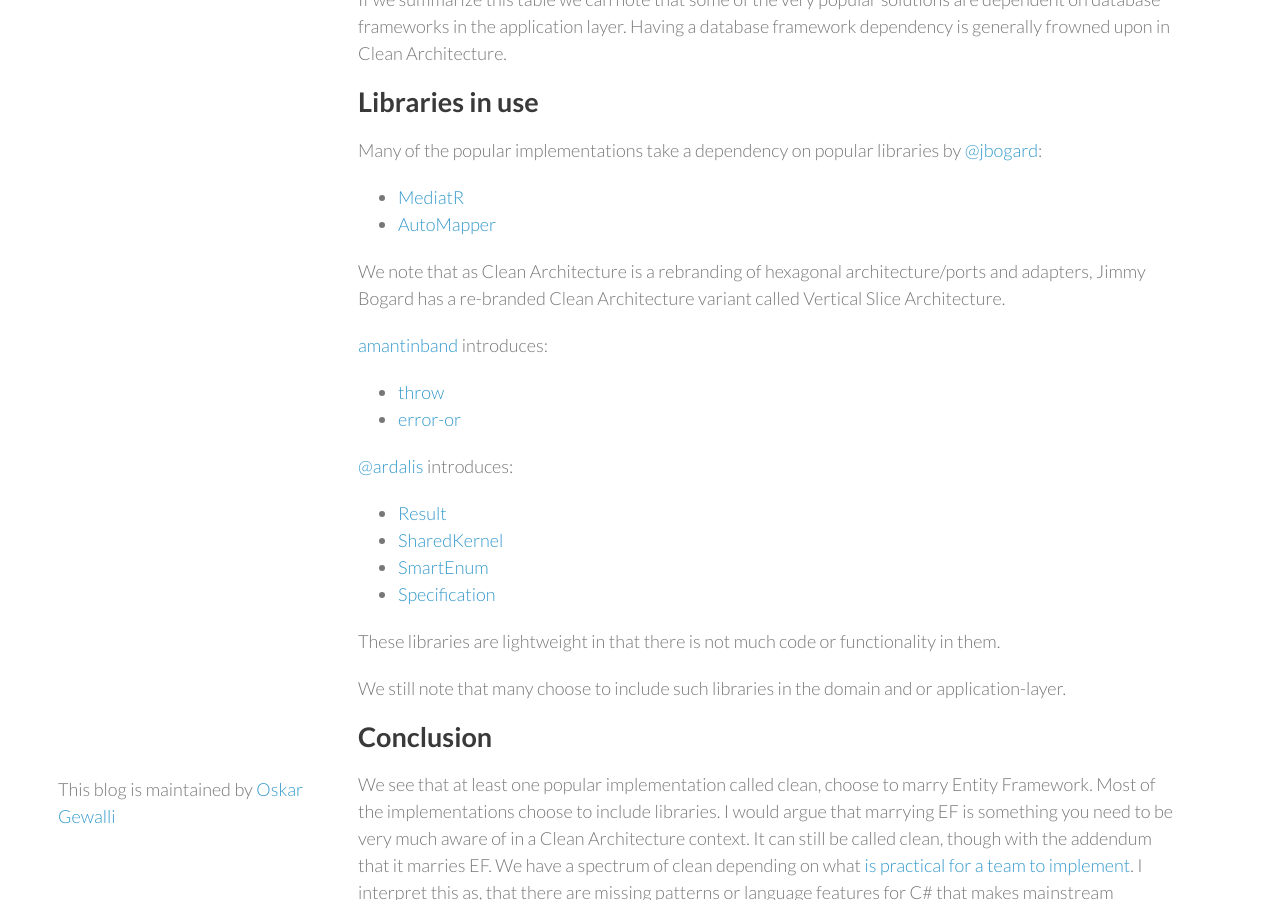
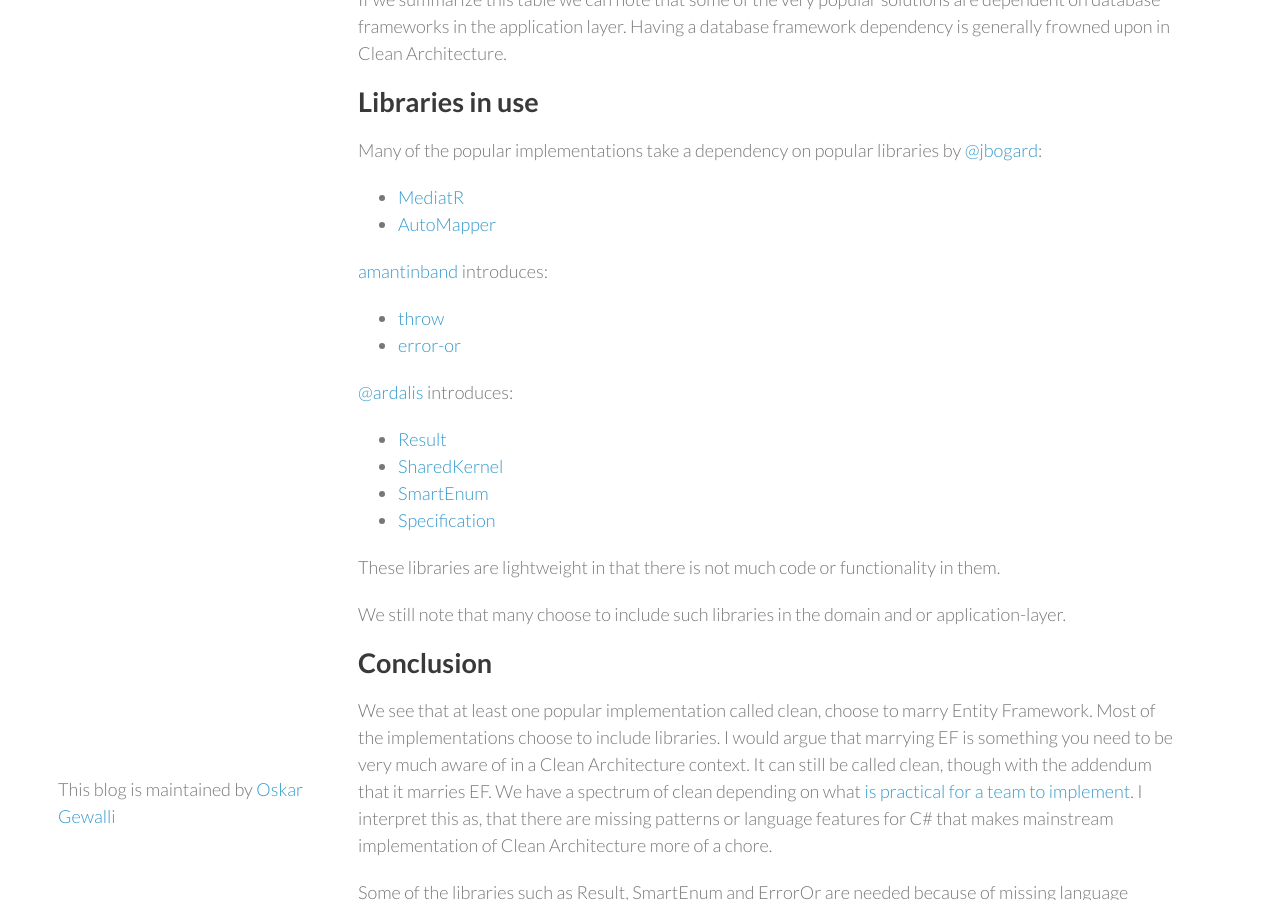
Before and after one commit to wallymathieu/assertfail, a Jekyll site: the page built from _posts/2024-11-18-Clean-Architecture-Comparison-continued.md, in a window 1280 px wide and 900 px high, scrolled down 988 px. Built offline with Jekyll 4.4.1, drawn with Linux system fonts in a browser that asks for light colours; nearby versions of some CDN libraries.

Commit message:
VSA is not really a rebranding of CA

```diff
--- a/_posts/2024-11-18-Clean-Architecture-Comparison-continued.md
+++ b/_posts/2024-11-18-Clean-Architecture-Comparison-continued.md
@@ -29,8 +29,6 @@
 - [MediatR](https://github.com/jbogard/MediatR)
 - [AutoMapper](https://github.com/AutoMapper/AutoMapper)
 
-We note that as Clean Architecture is a rebranding of hexagonal architecture/ports and adapters, Jimmy Bogard has a re-branded Clean Architecture variant called Vertical Slice Architecture.
-
 [amantinband](https://github.com/amantinband) introduces:
 
 - [throw](https://github.com/amantinband/throw)
```
